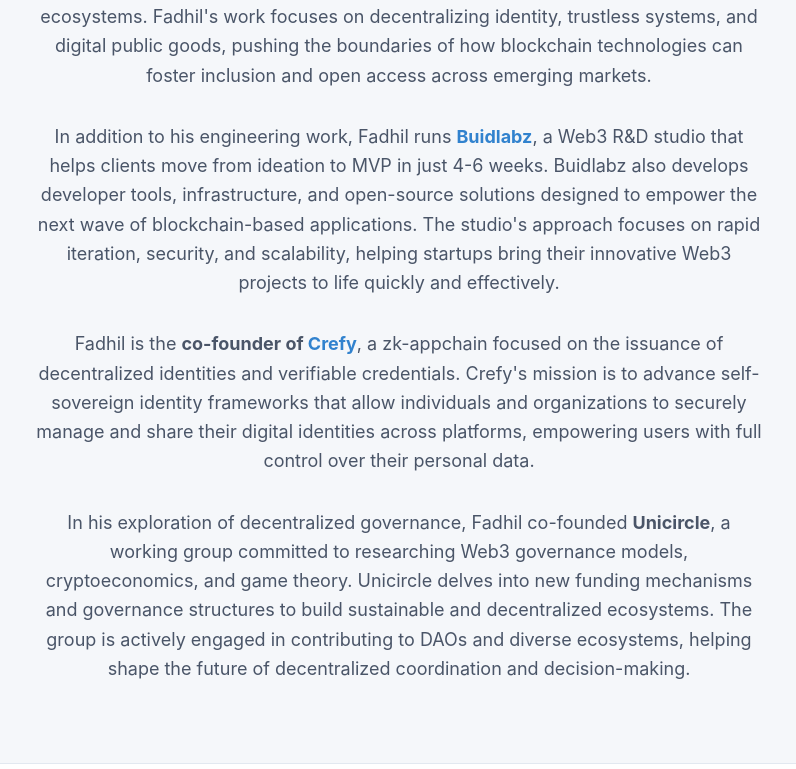
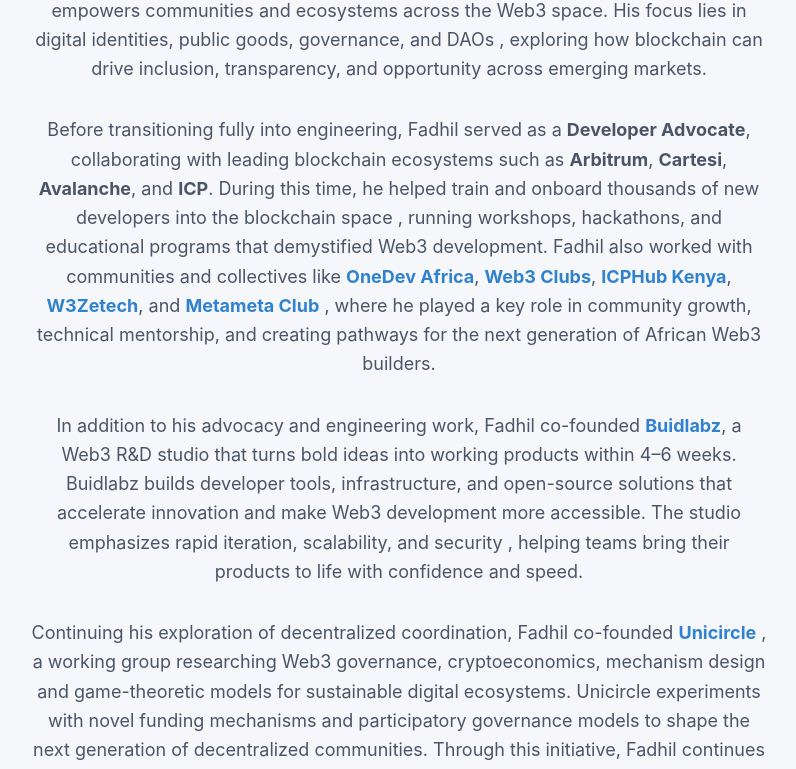
Before and after one commit to FadhilMulinya/Mulinya-Portfolio, a React (Vite) app: page / in a window 1280 px wide. Shown: the part 1045-1814 px from the top of the page, without its empty margins (241-1037 px from the left). Built offline with nearby package versions, Linux system fonts and the light colour scheme.

Commit message:
Push of the versions

```diff
--- a/src/components/Layout.tsx
+++ b/src/components/Layout.tsx
@@ -1,6 +1,6 @@
 import { Box, Container, Flex } from '@chakra-ui/react';
 import { ReactNode } from 'react';
-import Navbar from './Navbar';
+// import Navbar from './Navbar';
 import Footer from './Footer';
 
 interface LayoutProps {
@@ -10,7 +10,7 @@
 const Layout = ({ children }: LayoutProps) => {
   return (
     <Flex minH="100vh" direction="column">
-      <Navbar />
+      {/* <Navbar /> */}
       <Container maxW="container.xl" flex="1" py={8}>
         <Box as="main">{children}</Box>
       </Container>
--- a/src/pages/Home.tsx
+++ b/src/pages/Home.tsx
@@ -122,20 +122,22 @@
           </Heading>
 
         <Text fontSize="lg" color="brand.600" lineHeight="tall">
-            <strong>Fadhil Mulinya</strong> is a software engineer based in Nairobi, Kenya, specializing in blockchain infrastructure and decentralized systems. His expertise spans developing secure and scalable smart contracts, decentralized applications, and driving Web3 ecosystems. Fadhil's work focuses on decentralizing identity, trustless systems, and digital public goods, pushing the boundaries of how blockchain technologies can foster inclusion and open access across emerging markets.
+          <strong>Fadhil Mulinya</strong> is a software engineer and blockchain builder , passionate about the intersection of technology, decentralization, and human coordination. His work centers on blockchain infrastructure, decentralized identity systems, and trustless frameworks that enable open collaboration. Fadhil’s expertise spans designing secure and scalable smart contracts, building developer tools, and creating infrastructure that empowers communities and ecosystems across the Web3 space. His focus lies in digital identities, public goods, governance, and DAOs , exploring how blockchain can drive inclusion, transparency, and opportunity across emerging markets.
         </Text>
 
         <Text fontSize="lg" color="brand.600" lineHeight="tall">
-            In addition to his engineering work, Fadhil runs <Link href="https://www.buidlabz.com/" isExternal color="blue.500"><strong>Buidlabz</strong></Link>, a Web3 R&D studio that helps clients move from ideation to MVP in just 4-6 weeks. Buidlabz also develops developer tools, infrastructure, and open-source solutions designed to empower the next wave of blockchain-based applications. The studio's approach focuses on rapid iteration, security, and scalability, helping startups bring their innovative Web3 projects to life quickly and effectively.
+          Before transitioning fully into engineering, Fadhil served as a <strong>Developer Advocate</strong>, collaborating with leading blockchain ecosystems such as <strong>Arbitrum</strong>, <strong>Cartesi</strong>, <strong>Avalanche</strong>, and <strong>ICP</strong>. During this time, he helped train and onboard thousands of new developers into the blockchain space , running workshops, hackathons, and educational programs that demystified Web3 development. Fadhil also worked  with communities and collectives like <Link href="https://www.onedev.club/" isExternal color="blue.500"><strong>OneDev Africa</strong></Link>, <Link href="https://web3clubs.xyz/" isExternal color="blue.500"><strong>Web3 Clubs</strong></Link>, <Link href="https://icphubkenya.io/" isExternal color="blue.500"><strong>ICPHub Kenya</strong></Link>, <Link href="https://w3-zetech.vercel.app/" isExternal color="blue.500"><strong>W3Zetech</strong></Link>, and <Link href="https://metametaclub.com/" isExternal color="blue.500"><strong>Metameta Club</strong></Link> , where he played a key role in community growth, technical mentorship, and creating pathways for the next generation of African Web3 builders.
         </Text>
 
         <Text fontSize="lg" color="brand.600" lineHeight="tall">
-            Fadhil is the <strong>co-founder of <Link href="https://crefy-co.vercel.app/" isExternal color="blue.500">Crefy</Link></strong>, a zk-appchain focused on the issuance of decentralized identities and verifiable credentials. Crefy's mission is to advance self-sovereign identity frameworks that allow individuals and organizations to securely manage and share their digital identities across platforms, empowering users with full control over their personal data.
+          In addition to his advocacy and engineering work, Fadhil co-founded <Link href="https://www.buidlabz.com/" isExternal color="blue.500"><strong>Buidlabz</strong></Link>, a Web3 R&D studio that turns bold ideas into working products within 4–6 weeks. Buidlabz builds developer tools, infrastructure, and open-source solutions that accelerate innovation and make Web3 development more accessible. The studio emphasizes rapid iteration, scalability, and security , helping teams bring their  products to life with confidence and speed.
         </Text>
 
         <Text fontSize="lg" color="brand.600" lineHeight="tall">
-            In his exploration of decentralized governance, Fadhil co-founded <strong>Unicircle</strong>, a working group committed to researching Web3 governance models, cryptoeconomics, and game theory. Unicircle delves into new funding mechanisms and governance structures to build sustainable and decentralized ecosystems. The group is actively engaged in contributing to DAOs and diverse ecosystems, helping shape the future of decentralized coordination and decision-making.
+          Continuing his exploration of decentralized coordination, Fadhil co-founded <Link href="https://unicircle-five.vercel.app/" isExternal color="blue.500"> <strong>Unicircle</strong> </Link>, a working group researching Web3 governance, cryptoeconomics, mechanism design and  game-theoretic models for sustainable digital ecosystems. Unicircle experiments with novel funding mechanisms and participatory governance models to shape the next generation of decentralized communities. Through this initiative, Fadhil continues to contribute to DAOs and open ecosystems that push the boundaries of collective ownership, collaboration, and innovation.
         </Text>
+
+
         </VStack>
       </Container>
     </Box>
```
Also changed, not shown: package.json (+5 -5 lines), 1 other file (tests, documents, lock files or other folders). Lines whose indentation alone changed are shown as unchanged.
